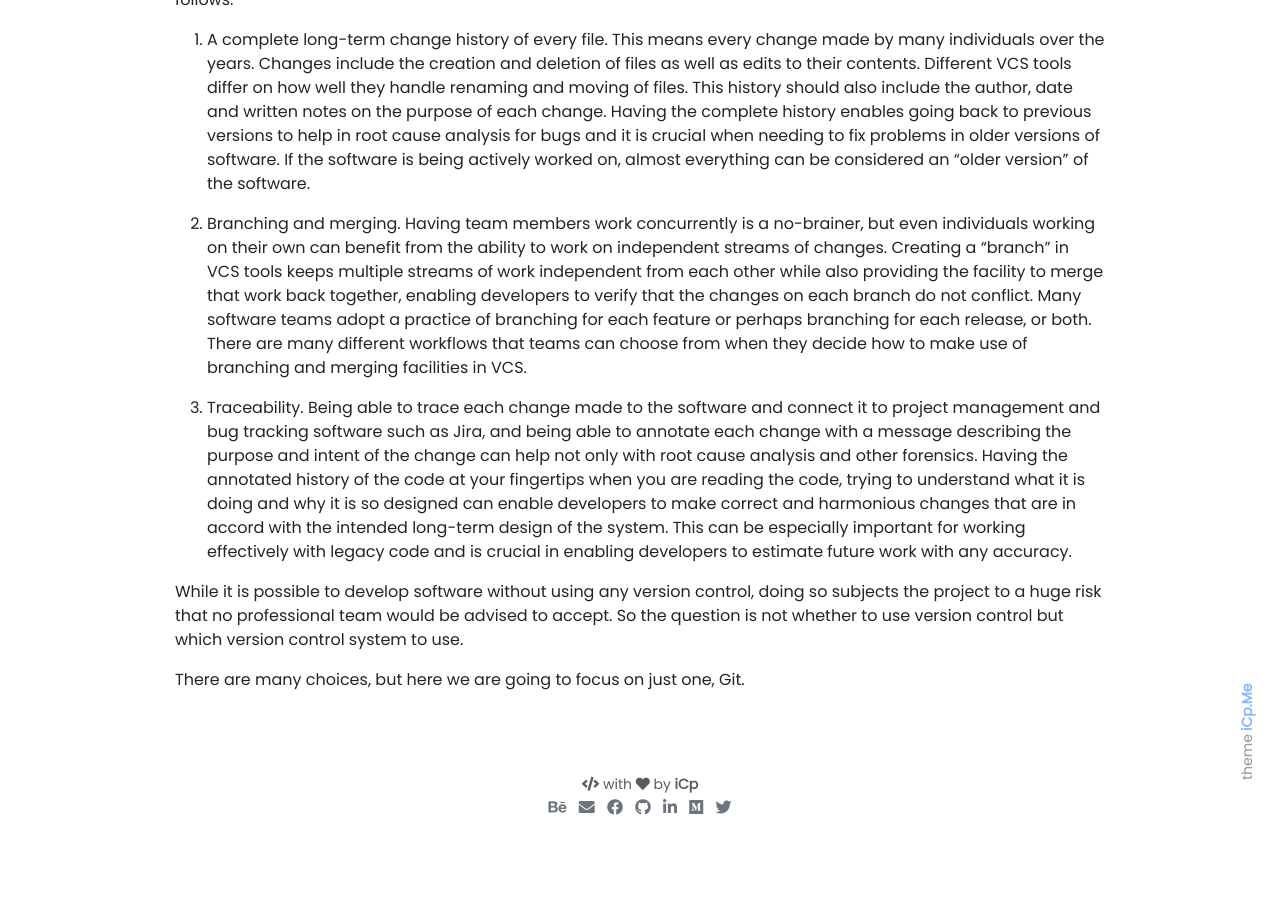
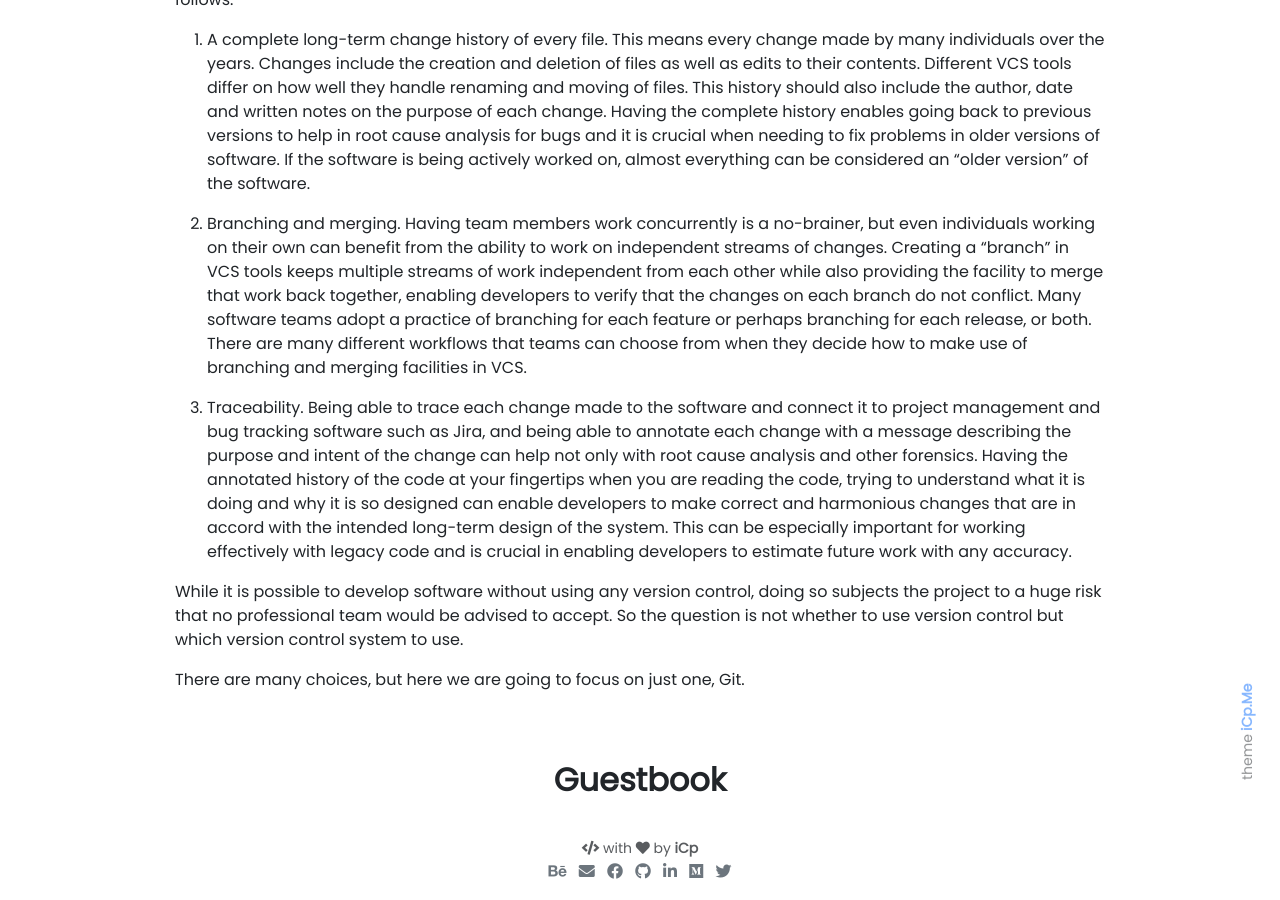
Before and after one commit to WorkSpacesPro/icp, a Jekyll site: the page built from _posts/2016-02-09-what-is-version-control.md, in a window 1280 px wide and 900 px high, scrolled down 1940 px. Built offline with Jekyll 4.4.1, drawn with Linux system fonts in a browser that asks for light colours; our own code applies the rules of GitHub Pages for plain Markdown files; comment, search, counter and statistics services are not loaded; before the commit the page ends 2776 px from its top, so only the background shows below that.

Commit message:
Update post.html

```diff
--- a/_layouts/post.html
+++ b/_layouts/post.html
@@ -33,5 +33,6 @@ layout: page
 {% if page.comments %}
 <div class="pt-5">
   {% include blog/disqus.html %}
+  {% include guestbook.html %}
 </div>
 {% endif %}
```
